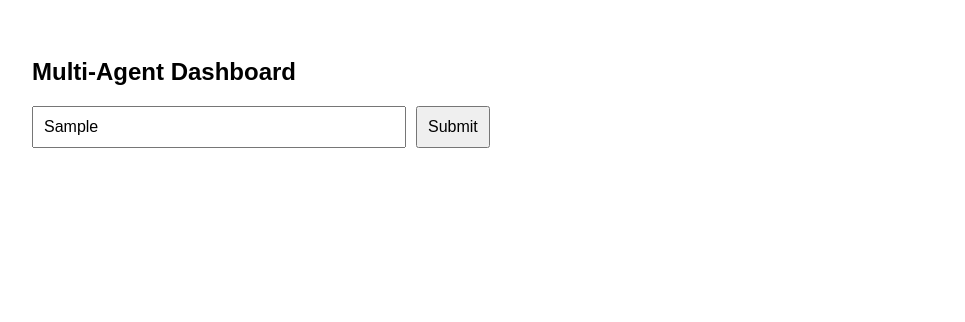
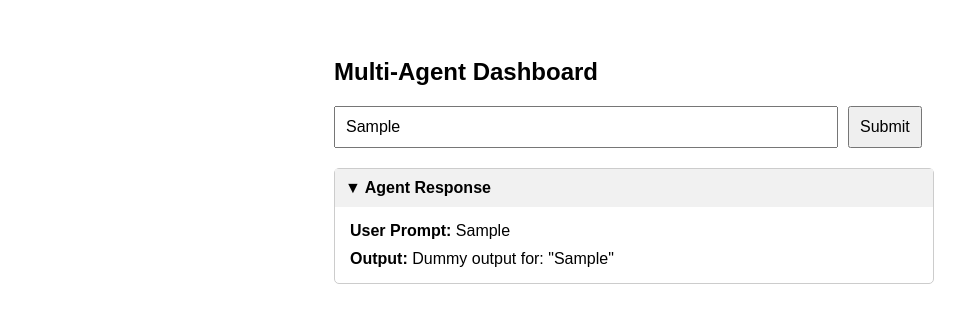
Before and after one commit to BhagathSingh333/multi_agent_system, a React (Vite) app in the folder agent-dashboard/: page / in a window 1280 px wide. Both pictures are taken after typing "Sample" into the empty fields and a click on the button "Submit". Shown: the top 322 px of the page, without its empty margins (6-971 px from the left). Built offline with nearby package versions, Linux system fonts and the light colour scheme.

Commit message:
Added basic accordion to show the response after user submits the prompt or query

```diff
--- a/agent-dashboard/src/App.jsx
+++ b/agent-dashboard/src/App.jsx
@@ -2,14 +2,25 @@ import { useState } from 'react';
 
 function App() {
   const [prompt, setPrompt] = useState('');
+  const [showAccordion, setShowAccordion] = useState(false); // controls visibility
+  const [isOpen, setIsOpen] = useState(true);               // controls toggle (open/close)
+  const [loading, setLoading] = useState(false);
+  const [output, setOutput] = useState('');
 
   const handleSubmit = (e) => {
     e.preventDefault();
-    console.log("User Prompt:", prompt);
+    setShowAccordion(true); // Show accordion on submit
+    setIsOpen(true);        // Reset to open state on submit
+    setLoading(true);
+
+    setTimeout(() => {
+      setOutput(`Dummy output for: "${prompt}"`);
+      setLoading(false);
+    }, 2000);
   };
 
   return (
-    <div style={{ padding: '30px', fontFamily: 'Arial' }}>
+    <div style={{ padding: '30px', fontFamily: 'Arial', maxWidth: '600px', margin: 'auto' }}>
       <h2>Multi-Agent Dashboard</h2>
       <form onSubmit={handleSubmit}>
         <input
@@ -17,13 +28,38 @@ function App() {
           placeholder="Enter your prompt"
           value={prompt}
           onChange={(e) => setPrompt(e.target.value)}
-          style={{ padding: '10px', fontSize: '16px', width: '350px' }}
+          style={{ padding: '10px', fontSize: '16px', width: '80%' }}
           required
         />
         <button type="submit" style={{ padding: '10px', marginLeft: '10px', fontSize: '16px' }}>
           Submit
         </button>
       </form>
+
+      {showAccordion && (
+        <div style={{ marginTop: '20px', border: '1px solid #ccc', borderRadius: '5px' }}>
+          <div
+            style={{ padding: '10px', cursor: 'pointer', backgroundColor: '#f1f1f1' }}
+            onClick={() => setIsOpen(!isOpen)}
+          >
+            <strong>{isOpen ? '▼' : '▶'} Agent Response</strong>
+          </div>
+          {isOpen && (
+            <div style={{ padding: '15px' }}>
+              <div>
+                <strong>User Prompt:</strong> {prompt}
+              </div>
+              {loading ? (
+                <div style={{ marginTop: '10px' }}>Loading response...</div>
+              ) : (
+                <div style={{ marginTop: '10px' }}>
+                  <strong>Output:</strong> {output}
+                </div>
+              )}
+            </div>
+          )}
+        </div>
+      )}
     </div>
   );
 }
```
